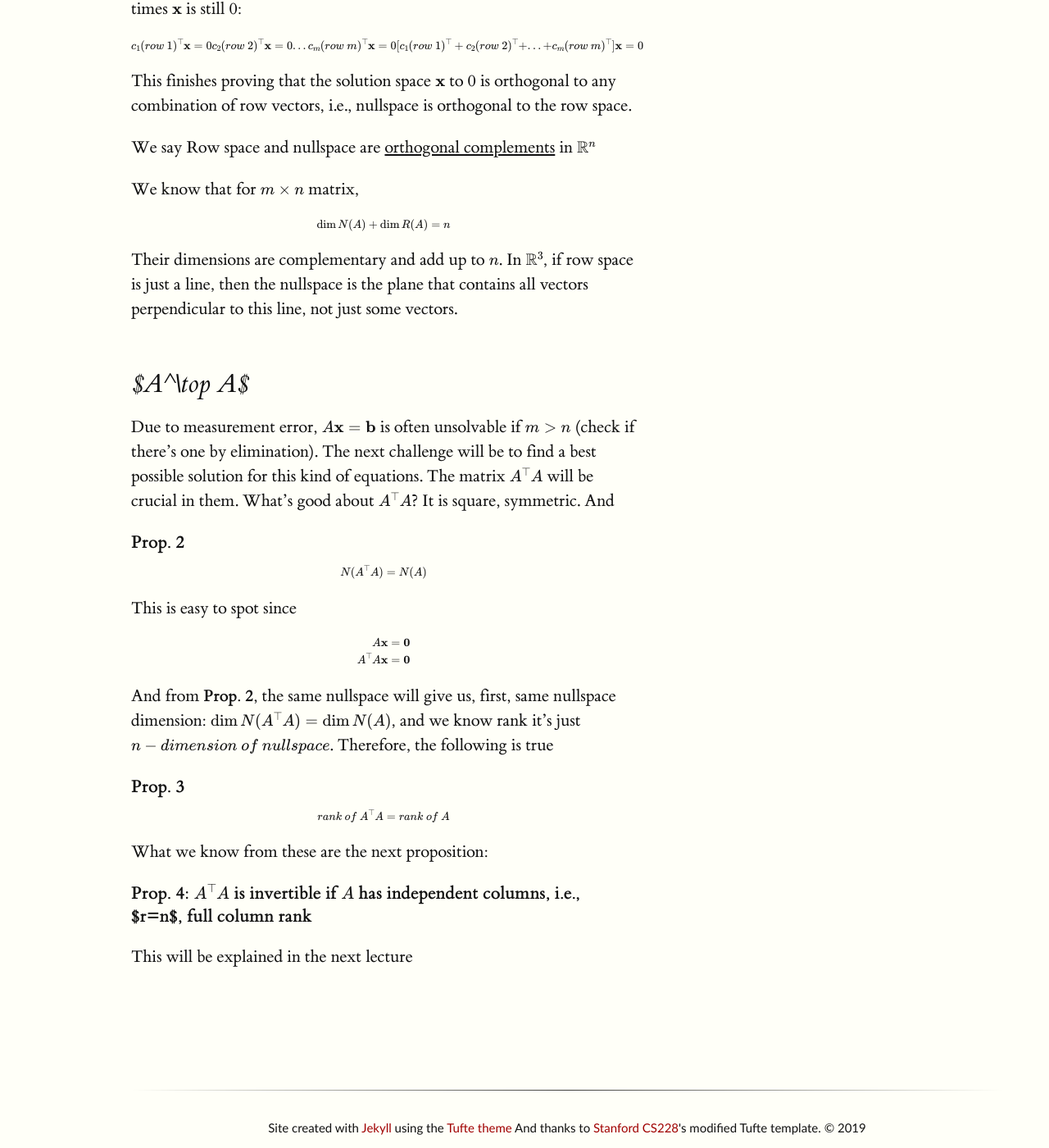
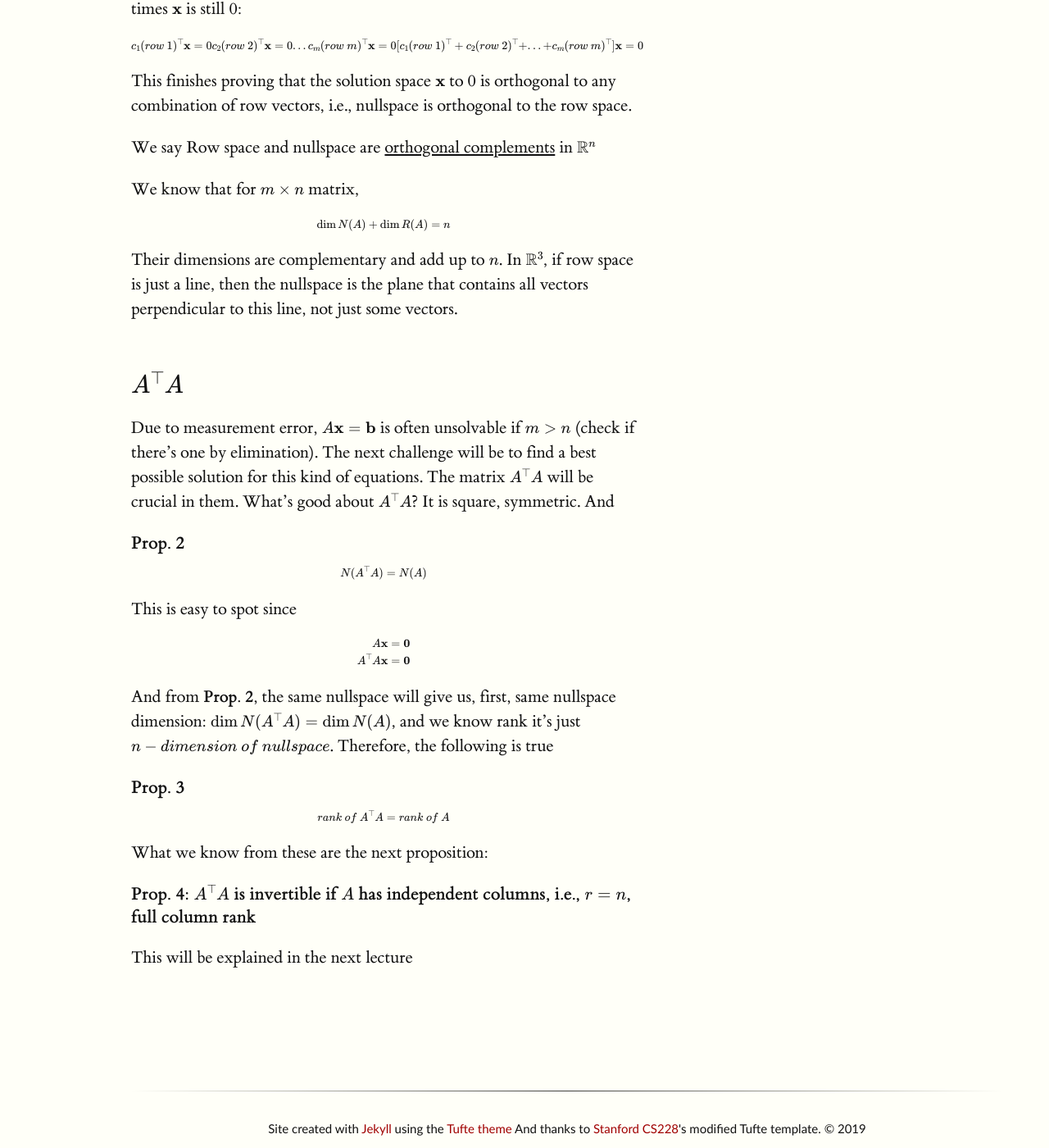
Before and after one commit to RuizhenMai/academic-blog, a Jekyll site: the page built from linear_algebra/UnitII/orthogonal_vectors_and_subspaces.md, in a window 1280 px wide and 1400 px high, scrolled down 1261 px. Shown: the whole window at 82% size. Built offline with Jekyll 4.4.1, drawn with Linux system fonts in a browser that asks for light colours; formulas are drawn with MathJax 3.

Commit message:
latex fix

```diff
--- a/linear_algebra/UnitII/orthogonal_vectors_and_subspaces.md
+++ b/linear_algebra/UnitII/orthogonal_vectors_and_subspaces.md
@@ -94,7 +94,7 @@ $$
 
 Their dimensions are complementary and add up to $$n$$. In $$\mathbb R^3$$, if row space is just a line, then the nullspace is the plane that contains all vectors perpendicular to this line, not just some vectors.
 
-## $A^\top A$
+## $$A^\top A$$
 
 Due to measurement error, $$A\mathbf x=\mathbf b$$ is often unsolvable if $$m>n$$ (check if there's one by elimination). The next challenge will be to find a best possible solution for this kind of equations. The matrix $$A^\top A$$ will be crucial in them. What's good about $$A^\top A$$? It is square,  symmetric. And
 
@@ -123,6 +123,6 @@ $$
 
 What we know from these are the next proposition:
 
-#### Prop. 4: $$A^\top A$$ is invertible if $$A$$ has independent columns, i.e., $r=n$, full column rank
+#### Prop. 4: $$A^\top A$$ is invertible if $$A$$ has independent columns, i.e., $$r=n$$, full column rank
 
 This will be explained in the next lecture
```
